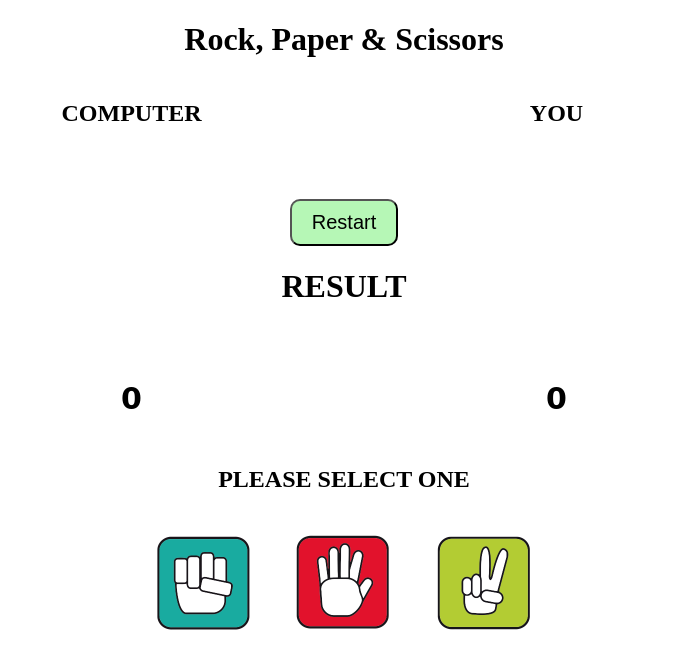
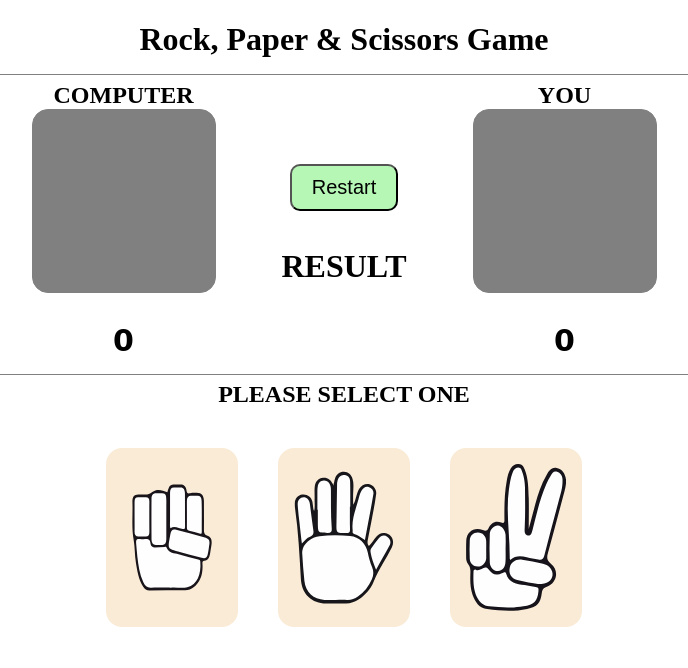
Before and after one commit to elyasyousefi/rock-paper-scissors-game, a plain HTML site: page index.html in a window 1280 px wide. Shown: the whole page, without its empty margins (296-984 px from the left). Drawn offline with Linux system fonts and the light colour scheme.

Commit message:
new images and styles

```diff
--- a/index.html
+++ b/index.html
@@ -5,17 +5,19 @@
     <meta charset="UTF-8" />
     <meta http-equiv="X-UA-Compatible" content="IE=edge" />
     <meta name="viewport" content="width=device-width, initial-scale=1.0" />
-    <title>Rock, Paper & Scissors</title>
+    <title>Rock, Paper & Scissors Game</title>
     <link rel="stylesheet" href="./style.css" />
     <script src="./script.js"></script>
 </head>
 
 <body>
-    <h1>Rock, Paper & Scissors</h1>
+    <h1 class="heading">Rock, Paper & Scissors Game</h1>
     <div class="competitors">
         <div class="computer">
             <h2>computer</h2>
-            <img src="./images/paper.png" id="computer_img" />
+            <div class="main-img">
+                <img src="./images/paper.svg" id="computer_img" />
+            </div>
             <h4 id="computer_imgname"></h4>
             <p id="score_computer">0</p>
         </div>
@@ -25,16 +27,18 @@
         </div>
         <div class="you">
             <h2>you</h2>
-            <img src="./images/rock.png" id="you_img" />
+            <div class="main-img">
+                <img src="./images/rock.svg" id="you_img" />
+            </div>
             <h4 id="you_imgname"></h4>
             <p id="score_you">0</p>
         </div>
     </div>
     <h2>Please Select One</h2>
     <div class="images">
-        <img onclick="selectAction('rock')" src="./images/rock.png" id="rock_img" />
-        <img onclick="selectAction('paper')" src="./images/paper.png" id="paper_img" />
-        <img onclick="selectAction('scissors')" src="./images/scissors.png" id="scissors_img" />
+        <img onclick="selectAction('rock')" src="./images/rock.svg" id="rock_img" />
+        <img onclick="selectAction('paper')" src="./images/paper.svg" id="paper_img" />
+        <img onclick="selectAction('scissors')" src="./images/scissors.svg" id="scissors_img" />
     </div>
 </body>
 
--- a/script.js
+++ b/script.js
@@ -1,6 +1,6 @@
 var computer = 0;
 var you = 0;
-let images = ['images/rock.png', 'images/paper.png', 'images/scissors.png'];
+let images = ['images/rock.svg', 'images/paper.svg', 'images/scissors.svg'];
 
 function selectAction(action) {
   switch (action) {
@@ -22,6 +22,8 @@ function selectAction(action) {
 function selectcomputer() {
   computer = Math.floor(Math.random() * 3);
   document.getElementById('computer_img').src = images[computer];
+  document.getElementById('computer_img').style = 'background-color:red';
+  document.getElementById('you_img').style = 'background-color:blue';
 }
 
 function game() {
--- a/style.css
+++ b/style.css
@@ -3,16 +3,20 @@
     flex-direction: row;
     justify-content: center;
     text-align: center;
+    border-bottom: solid gray 1px;
+    padding-bottom: 1rem;
   }
 
   h2 {
     text-transform: uppercase;
     text-align: center;
+    margin-top: 0.4rem;
   }
 
   h1 {
     text-align: center;
     min-width: 225px;
+    margin-bottom: 0;
   }
   .result_box {
     align-self: center;
@@ -30,6 +34,9 @@
     width: 100px;
     margin: 20px;
     transition-duration: 300ms;
+    background-color: antiquewhite;
+    padding: 1rem;
+    border-radius: 1rem;
   }
 
   #rock_img:hover,
@@ -52,15 +59,41 @@
     background-color: rgba(10, 226, 10, 0.295);
     border-radius: 10px;
     cursor: pointer;
-    transition-duration: 500ms;
+    transition-duration: 300ms;
+    margin: 1rem;
   }
 
   #reset:hover {
     font-size: 24px;
+    background-color: coral;
   }
 
   #computer_img,
   #you_img {
     transition-duration: 300ms;
     transform: rotateY(90deg);
+    width: 150px;
+    height: 150px;
+    border-radius: 1rem;
+    padding: 1rem;
   }
+
+  .heading {
+    border-bottom: solid gray 1px;
+    padding-bottom: 1rem;
+  }
+  .you , .computer{
+    padding: 0 1rem;
+  }
+  .you >p , .computer >p{
+    margin-bottom: 0;
+  }
+  .you >h2 , .computer >h2{
+    margin-bottom: 0;
+  }
+  .main-img {
+    display: flex;
+    border: solid 1px gray;
+    border-radius: 1rem;
+    background-color: gray;
+  }
```
Also changed, not shown: images/paper.png (deleted), images/paper.svg (added), images/rock.png (deleted), images/rock.svg (added), images/scissors.png (deleted), images/scissors.svg (added).
